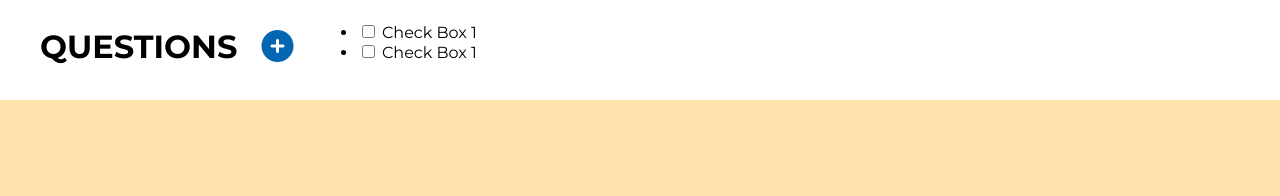
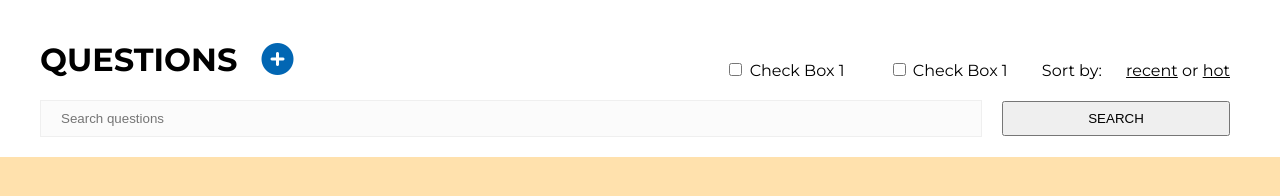
Before and after one commit to Gaspard89/task, a website: page index.html in a window 1280 px wide. Drawn offline with nearby package versions, Linux system fonts and the light colour scheme.

Commit message:
search bar

```diff
--- a/index.html
+++ b/index.html
@@ -20,15 +20,26 @@
 			</div>
 			<div class="checkbox">
 				<ul>
-					<li>
+					<li class="select-list">
 						<input type="checkbox" id="c1" name="cc" />
 						<label for="c1">Check Box 1</label>
 					</li>
-					<li>
+					<li class="select-list">
 						<input type="checkbox" id="c1" name="cc" />
 						<label for="c1">Check Box 1</label>
 					</li>
+					<li class="sort-list">
+						Sort by:
+					</li>
+					<li class="sort-list">
+						<a href="#">recent</a> or <a href="#">hot</a>
+					</li>
 				</ul>
+			</div>
+			<div class="search">
+				<form>
+					<span><input type="text" class="search-square" placeholder="Search questions"><input class="search-button" type="button" value="SEARCH"></span>
+				</form>
 			</div>
 		</nav>
 	</header>
--- a/scss/style.scss
+++ b/scss/style.scss
@@ -6,7 +6,6 @@ $start: 2em;
     #{$h} {
       font-size: $start;
       }
-
       $start: $start - 0.5;
   }
 
@@ -50,7 +49,6 @@ a {
 header
 *********************/
 header {
-  min-height: 100px;
   background-color: #ffffff;
   position: fixed;
   width: 100%;
@@ -62,6 +60,7 @@ header {
         display: inline-block;
         h1 {
           display: inline-block;
+          margin: 40px 0 20px 0;
         }
         .fa {
           color: #0266b3;
@@ -70,7 +69,41 @@ header {
         }
       }
       .checkbox {
-        display: inline-block;
+        height: 100px;
+        display: table;
+        float: right;
+        ul {
+          display: table-cell;
+          text-align: center;
+          vertical-align: bottom;
+          padding-bottom: 20px;
+          .select-list {
+            display: inline;
+            padding: 0 20px
+          }
+          .sort-list {
+            @extend .select-list;
+            padding: 0 10px;
+          }
+        }
       }
   }
+  .search {
+    @extend .navigation;
+    padding-bottom: 20px;
+    input {
+      height: 35px;
+      padding: 0 20px;
+      display: inline-block;
+    }
+    .search-square {
+      width: 75%;
+      margin-right: 20px;
+      background-color: #fbfbfb;
+      border: 1px solid #efefef;
+    }
+    .search-button {
+      width: 19%;
+    }
+  }
 }
```
Also changed, not shown: css/style.css.
